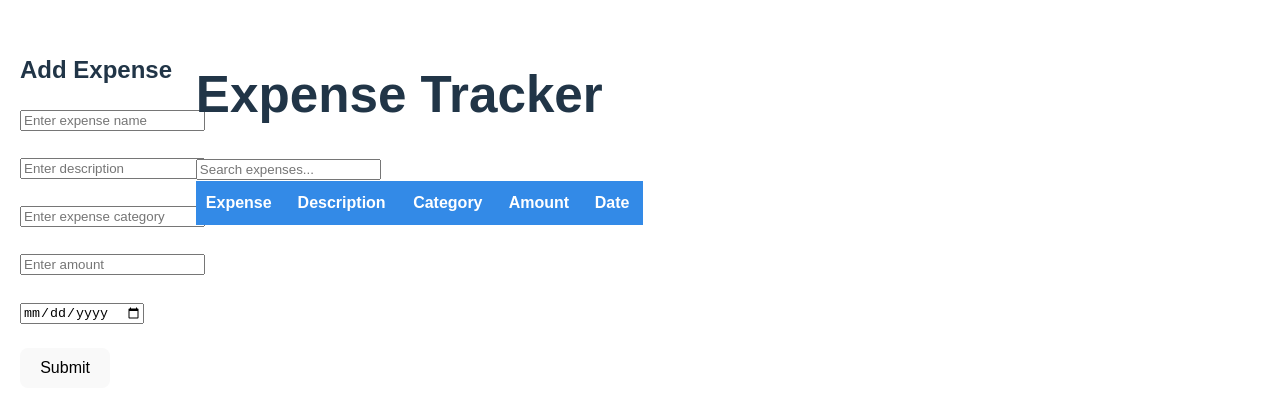
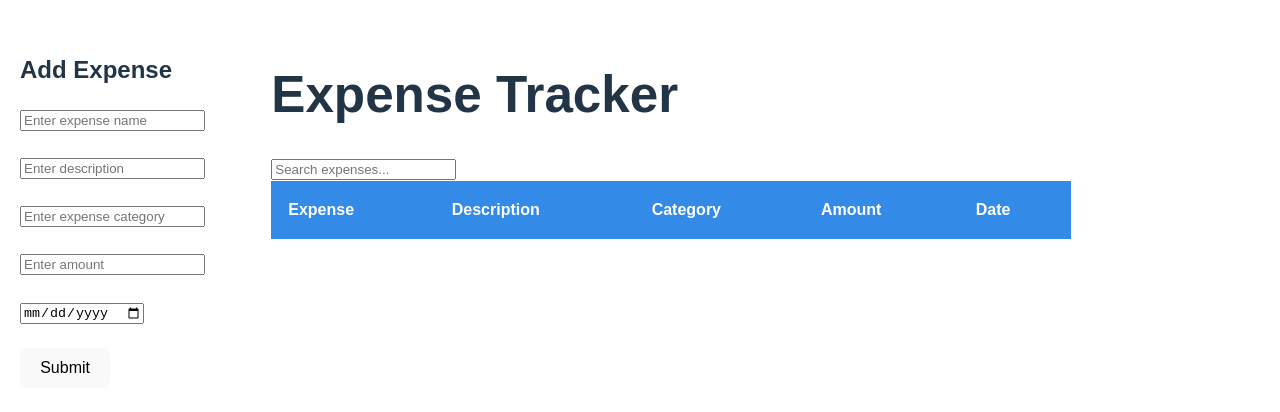
Before and after one commit to Esther-Sonia/expense-tracker, a React (Vite) app: page / in a window 1280 px wide. Shown: the part 190-602 px from the top of the page. Built offline with nearby package versions, Linux system fonts and the light colour scheme.

Commit message:
update styling on the expense table

```diff
--- a/src/assets/components/ExpenseTable.jsx
+++ b/src/assets/components/ExpenseTable.jsx
@@ -2,7 +2,7 @@ import React from "react";
 
 function ExpenseTable({ expenses }) {
     return (
-        <table style={{ width: "100%", borderCollapse: "collapse" }}>
+        <table style={{ width: "100%", minWidth: "800px", borderCollapse: "collapse" }}>
             <thead style={{ background: "#338AE7	", color: "#fff" }}>
               <tr>
             <th style={thStyle}>Expense</th>
@@ -30,7 +30,7 @@ function ExpenseTable({ expenses }) {
 }
 
 const thStyle = {
-  padding: "10px",
+  padding: "17px",
   textAlign: "left",
 };
 
```
